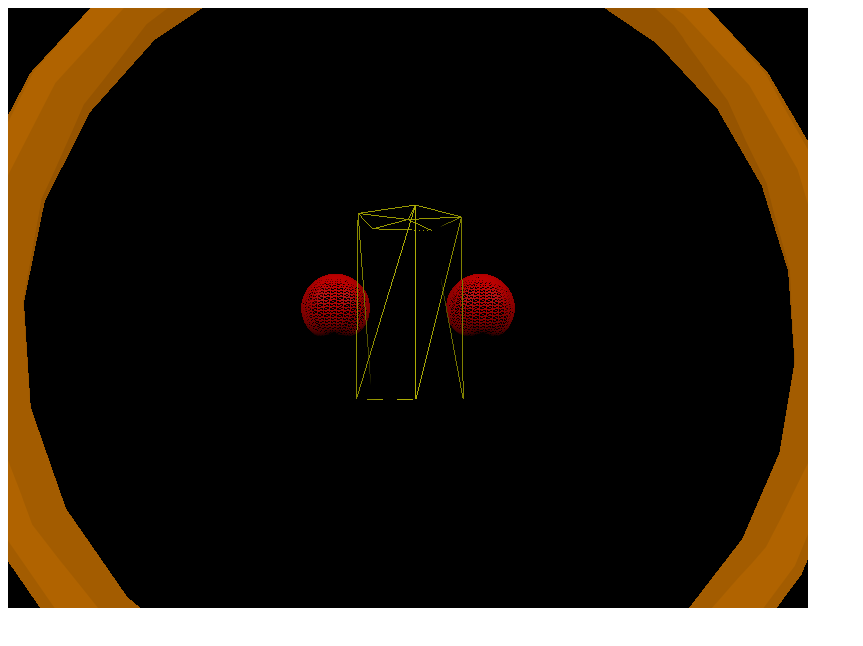
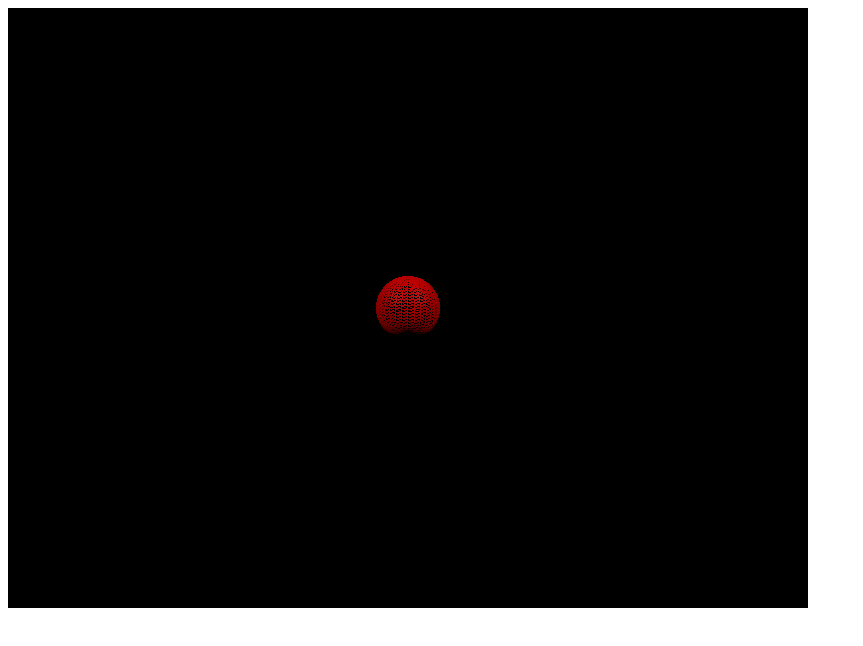
Before and after one commit to ST2132094/test05, a plain HTML site: page report03.html in a window 1280 px wide. Shown: the whole page, without its empty margins (0-863 px from the left). Drawn offline with nearby package versions, Linux system fonts and the light colour scheme.

Commit message:
Update report03.html

```diff
--- a/report03.html
+++ b/report03.html
@@ -26,29 +26,13 @@
       //カメラを作成
       var camera = new THREE.PerspectiveCamera(45,800/600,1,1000);
 
-  //ドーナッツ
-  var torusGeometry = new THREE.TorusGeometry( 7, 0.5, 25, 25 );
-  var torusMaterial = new THREE. MeshToonMaterial( { color: 0xd77b00 } );
-  var torus = new THREE.Mesh( torusGeometry, torusMaterial );
-  torus.position.set( 0.5, 0, -15);
-  scene.add( torus );
-
   //球
   var sphereGeometry = new THREE.SphereGeometry( 0.7, 32, 32 );
   var sphereMaterial = new THREE. MeshPhongMaterial( {color: 0xff0000,wireframe: true} );
   var sphere1 = new THREE.Mesh( sphereGeometry, sphereMaterial );
-  var sphere2 = new THREE.Mesh( sphereGeometry, sphereMaterial );
-  sphere1.position.set( 1.5, 0, -6 );
-  sphere2.position.set( -1.5, 0, -6 );
+  sphere1.position.set( 0, 0, -7 );
   scene.add( sphere1 );
-  scene.add( sphere2 );
 
-  //５角柱
-  var cylinderGeometry = new THREE.CylinderGeometry( 0.3, 0.3, 1, 5 );
-  var cylinderMaterial = new THREE.MeshPhongMaterial( {color: 0xffff00,wireframe: true} );
-  var cylinder = new THREE.Mesh( cylinderGeometry, cylinderMaterial );
-  cylinder.position.set( 0, 0, -7 );
-  scene.add( cylinder );
 
     // 平行光源1
     var directionalLight1 = new THREE.DirectionalLight(0xffffff);
@@ -66,18 +50,8 @@
       requestAnimationFrame(update);
 
       // 回転させる
-      torus.rotation.x +=0.01;
-      torus.rotation.y +=0.01;
-      torus.position.z +=0.01;
       sphere1.rotation.x -= 0.01;
-      sphere1.rotation.y -= 0.01;
       sphere1.position.z -=0.03;
-      sphere2.rotation.x += 0.01;
-      sphere2.rotation.y += 0.01;
-      sphere2.position.z -=0.03;
-      cylinder.rotation.x +=0.01;
-      cylinder.rotation.y +=0.01;
-      cylinder.position.z +=0.01;
 
 
       renderer.render(scene, camera);
```
